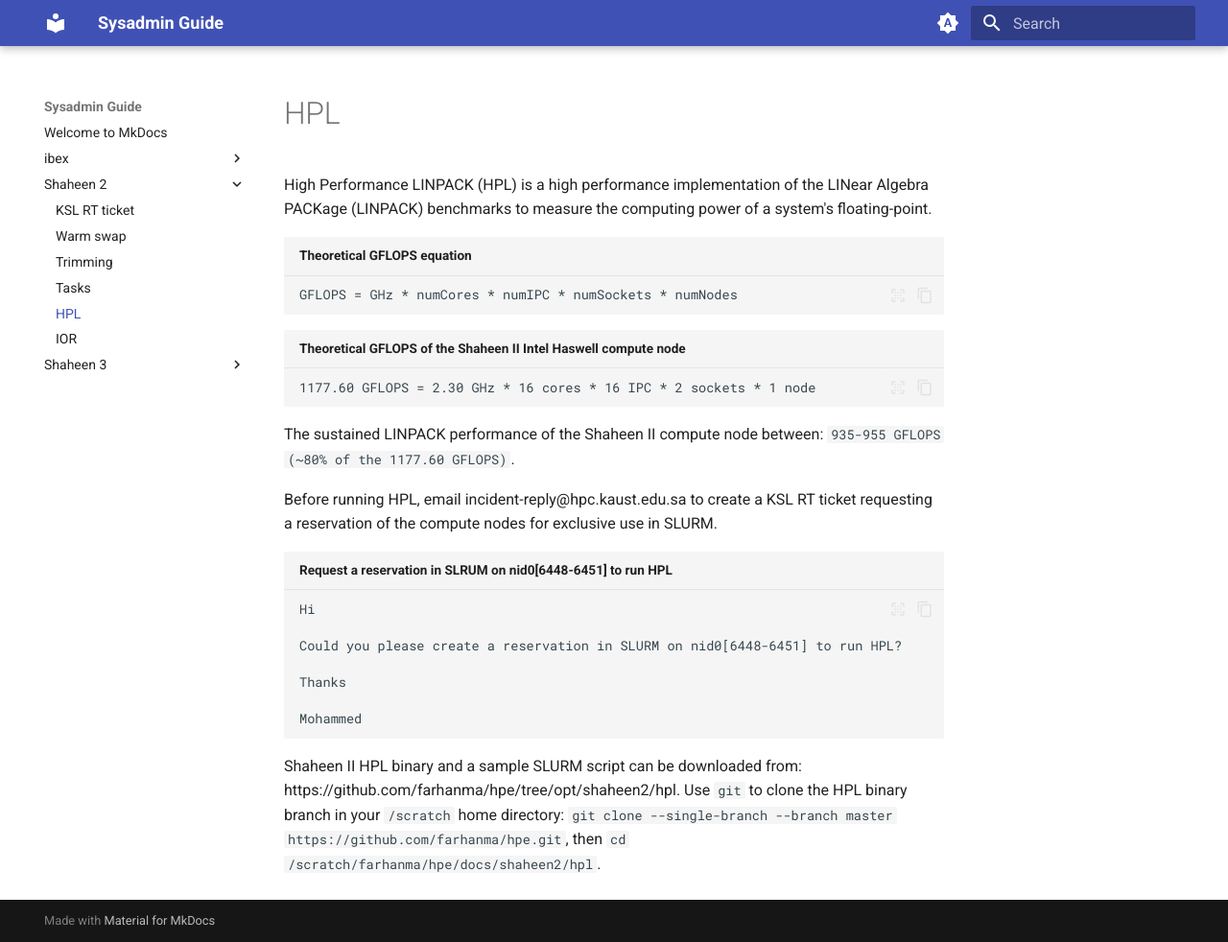
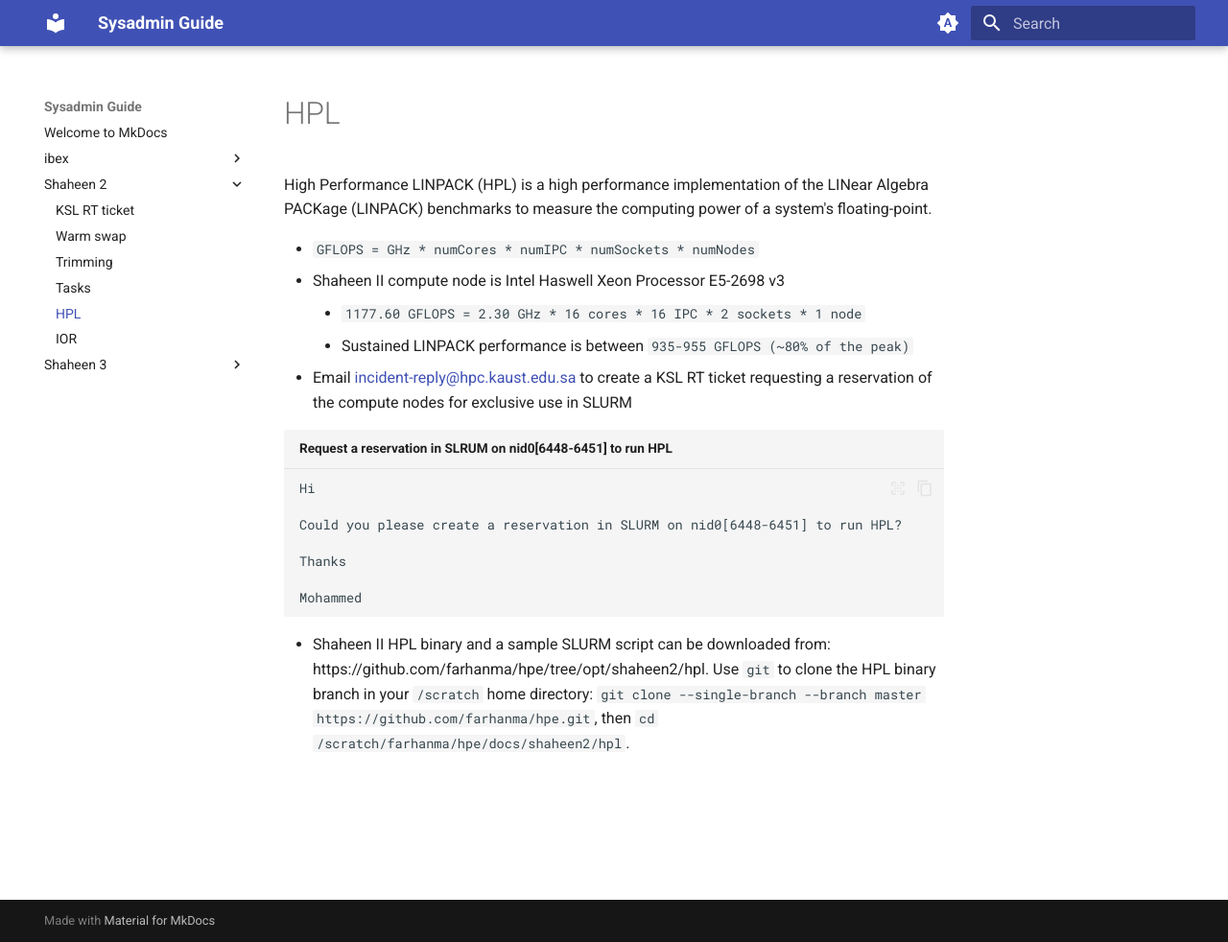
Before and after one commit to farhanma/hpe, an MkDocs documentation site: the page built from docs/shaheen2/hpl/README.md, in a window 1280 px wide and 982 px high. Shown: the whole window at 96% size. Built offline with MkDocs 1.6.1 and Material for MkDocs 9.7.7, drawn with Linux system fonts in a browser that asks for light colours.

Commit message:
update the README.md

````diff
--- a/docs/shaheen2/hpl/README.md
+++ b/docs/shaheen2/hpl/README.md
@@ -6,19 +6,13 @@ High Performance LINPACK (HPL) is a high performance implementation of the
 LINear Algebra PACKage (LINPACK) benchmarks to measure the computing power of
 a system's floating-point.
 
-```math title="Theoretical GFLOPS equation"
-GFLOPS = GHz * numCores * numIPC * numSockets * numNodes
-```
-
-```math title="Theoretical GFLOPS of the Shaheen II Intel Haswell compute node"
-1177.60 GFLOPS = 2.30 GHz * 16 cores * 16 IPC * 2 sockets * 1 node
-```
-
-The sustained LINPACK performance of the Shaheen II compute node between:
-`935-955 GFLOPS (~80% of the 1177.60 GFLOPS)`.
-
-Before running HPL, email incident-reply@hpc.kaust.edu.sa to create a KSL RT
-ticket requesting a reservation of the compute nodes for exclusive use in SLURM.
+- `GFLOPS = GHz * numCores * numIPC * numSockets * numNodes`
+- Shaheen II compute node is Intel Haswell Xeon Processor E5-2698 v3
+    - `1177.60 GFLOPS = 2.30 GHz * 16 cores * 16 IPC * 2 sockets * 1 node`
+    - Sustained LINPACK performance is between `935-955 GFLOPS (~80% of the peak)`
+- Email [incident-reply@hpc.kaust.edu.sa](mailto:incident-reply@hpc.kaust.edu.sa)
+  to create a KSL RT ticket requesting a reservation of the compute nodes for
+  exclusive use in SLURM
 
 ```wiki title="Request a reservation in SLRUM on nid0[6448-6451] to run HPL"
 Hi
@@ -30,8 +24,8 @@ Thanks
 Mohammed
 ```
 
-Shaheen II HPL binary and a sample SLURM script can be downloaded from:
-https://github.com/farhanma/hpe/tree/opt/shaheen2/hpl. Use `git` to clone the
+- Shaheen II HPL binary and a sample SLURM script can be downloaded from:
+  https://github.com/farhanma/hpe/tree/opt/shaheen2/hpl. Use `git` to clone the
 HPL binary branch in your `/scratch` home directory:
 `git clone --single-branch --branch master https://github.com/farhanma/hpe.git`,
 then `cd /scratch/farhanma/hpe/docs/shaheen2/hpl`.
````
